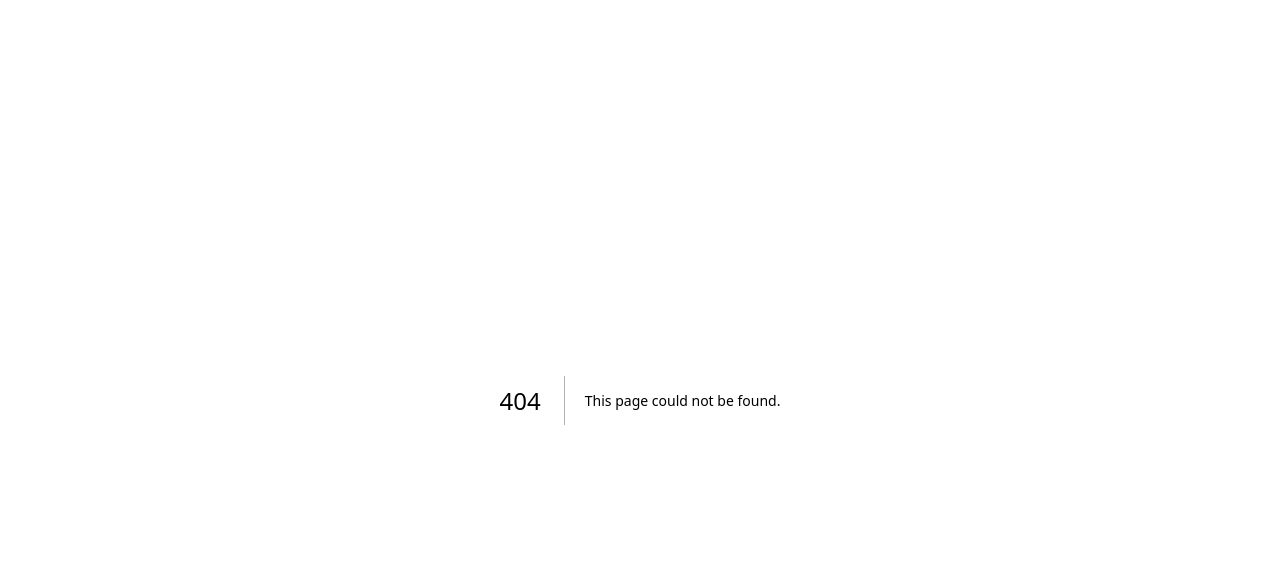
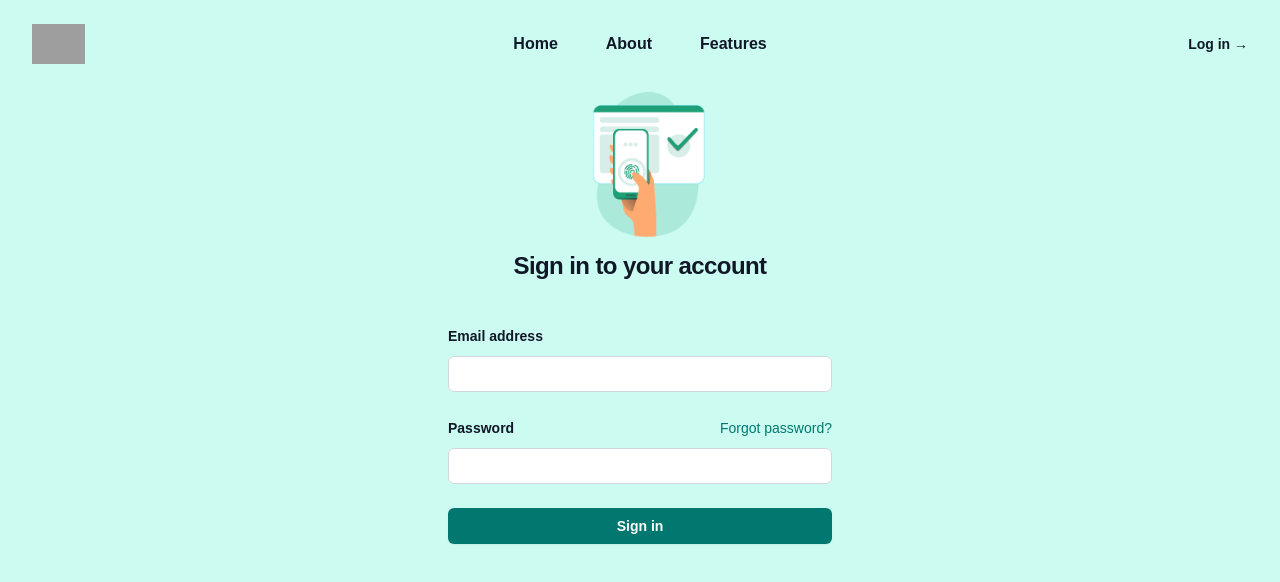
Before and after one commit to Amisha727/expense-tracker-hackhound, a Next.js app: page /login in a window 1280 px wide. Before the commit this address had no page. Shown: the top 582 px of the page. Built offline with nearby package versions, Linux system fonts and the light colour scheme; grey boxes are pictures that could not be loaded.

Commit message:
File structure + Login page

```diff
--- a/app/components/HeroSection.jsx
+++ b/app/components/HeroSection.jsx
@@ -3,18 +3,6 @@ export default function HeroSection(){
     return (
       <div className="bg-teal-100 pt-10">
         <div className="relative isolate px-6 lg:px-8">
-          <div
-            aria-hidden="true"
-            className="absolute inset-x-0 -top-40 -z-10 transform-gpu overflow-hidden blur-3xl sm:-top-80"
-          >
-            <div
-              style={{
-                clipPath:
-                  'polygon(74.1% 44.1%, 100% 61.6%, 97.5% 26.9%, 85.5% 0.1%, 80.7% 2%, 72.5% 32.5%, 60.2% 62.4%, 52.4% 68.1%, 47.5% 58.3%, 45.2% 34.5%, 27.5% 76.7%, 0.1% 64.9%, 17.9% 100%, 27.6% 76.8%, 76.1% 97.7%, 74.1% 44.1%)',
-              }}
-              className="relative left-[calc(50%-11rem)] aspect-1155/678 w-[36.125rem] -translate-x-1/2 rotate-[30deg] bg-linear-to-tr from-[#ff80b5] to-[#9089fc] opacity-50 sm:left-[calc(50%-30rem)] sm:w-[72.1875rem]"
-            />
-          </div>
           <div className="flex mx-auto max-w-5xl py-45 sm:py-48 lg:py-36">
           <img className="hidden md:block w-1/3" src='/savings-76.png' alt="Hero Image" />
 
--- a/app/components/Navbar.jsx
+++ b/app/components/Navbar.jsx
@@ -1,9 +1,9 @@
+'use client'
 import { useState } from 'react'
 import { Dialog, DialogPanel } from '@headlessui/react'
 import { Bars3Icon, XMarkIcon } from '@heroicons/react/24/outline'
-import Link from 'next/link';
 const navigation = [
-    { name: 'Home', href: '#' },
+    { name: 'Home', href: '/' },
     { name: 'About', href: '#' },
     { name: 'Features', href: '#' },
   ]
@@ -35,13 +35,13 @@ return(
       </div>
       <div className="hidden lg:flex lg:gap-x-12">
         {navigation.map((item) => (
-          <a key={item.name} href={item.href} className="text-sm/6 font-semibold text-gray-900">
+          <a key={item.name} href={item.href} className="text-m/6 font-semibold text-gray-900">
             {item.name}
           </a>
         ))}
       </div>
       <div className="hidden lg:flex lg:flex-1 lg:justify-end">
-        <a href="#" className="text-sm/6 font-semibold text-gray-900">
+        <a href="/login" className="text-sm/6 font-semibold text-gray-900">
           Log in <span aria-hidden="true">&rarr;</span>
         </a>
       </div>
@@ -82,7 +82,7 @@ return(
             </div>
             <div className="py-6">
               <a
-                href="#"
+                href="/login"
                 className="-mx-3 block rounded-lg px-3 py-2.5 text-base/7 font-semibold text-gray-900 hover:bg-gray-50"
               >
                 Log in
--- a/app/pages/Login.jsx
+++ b/app/login/page.jsx
@@ -1,14 +1,19 @@
+
+import Navbar from "../components/Navbar";
+
 export default function login() {
     return (
+      <div className="bg-teal-100 pt-10 h-[100vh]">
+      <Navbar />
+        <div className="flex min-h-90vh bg-teal-100 flex-1 flex-col justify-center px-6 py-12 lg:px-8">
 
-        <div className="flex min-h-full flex-1 flex-col justify-center px-6 py-12 lg:px-8">
           <div className="sm:mx-auto sm:w-full sm:max-w-sm">
             <img
-              alt="Your Company"
-              src="https://tailwindcss.com/plus-assets/img/logos/mark.svg?color=indigo&shade=600"
-              className="mx-auto h-10 w-auto"
+              alt="Authentication"
+              src="/authentication-1-91.png"
+              className="mx-auto h-40 w-auto"
             />
-            <h2 className="mt-10 text-center text-2xl/9 font-bold tracking-tight text-gray-900">
+            <h2 className="text-center text-2xl/9 font-bold tracking-tight text-gray-900">
               Sign in to your account
             </h2>
           </div>
@@ -16,7 +21,7 @@ export default function login() {
           <div className="mt-10 sm:mx-auto sm:w-full sm:max-w-sm">
             <form action="#" method="POST" className="space-y-6">
               <div>
-                <label htmlFor="email" className="block text-sm/6 font-medium text-gray-900">
+                <label htmlFor="email" className="block text-sm/6 font-bold text-gray-900">
                   Email address
                 </label>
                 <div className="mt-2">
@@ -33,11 +38,11 @@ export default function login() {
 
               <div>
                 <div className="flex items-center justify-between">
-                  <label htmlFor="password" className="block text-sm/6 font-medium text-gray-900">
+                  <label htmlFor="password" className="block text-sm/6 font-bold text-gray-900">
                     Password
                   </label>
                   <div className="text-sm">
-                    <a href="#" className="font-semibold text-indigo-600 hover:text-indigo-500">
+                    <a href="#" className="font-medium text-teal-700 hover:text-gray-700">
                       Forgot password?
                     </a>
                   </div>
@@ -57,7 +62,7 @@ export default function login() {
               <div>
                 <button
                   type="submit"
-                  className="flex w-full justify-center rounded-md bg-indigo-600 px-3 py-1.5 text-sm/6 font-semibold text-white shadow-xs hover:bg-indigo-500 focus-visible:outline-2 focus-visible:outline-offset-2 focus-visible:outline-indigo-600"
+                  className="flex w-full justify-center rounded-md bg-teal-700 px-3 py-1.5 text-sm/6 font-semibold text-white shadow-xs hover:bg-gray-900 focus-visible:outline-2 focus-visible:outline-offset-2 focus-visible:outline-indigo-600"
                 >
                   Sign in
                 </button>
@@ -67,5 +72,6 @@ export default function login() {
 
           </div>
         </div>
+        </div>
     )
   }
--- a/app/page.js
+++ b/app/page.js
@@ -1,6 +1,13 @@
 'use client'
-import HomePage from "./pages/HomePage";
-
+import HeroSection from "./components/HeroSection";
+import Navbar from "./components/Navbar";
+import About from "./components/About";
 export default function Home() {
-  return <HomePage />;
+  return (
+    <div>
+        <Navbar />
+        <HeroSection />
+        <About />
+    </div>
+    )
 }
--- a/app/pages/HomePage.jsx
+++ /dev/null
@@ -1,12 +0,0 @@
-import HeroSection from "../components/HeroSection";
-import Navbar from "../components/Navbar";
-import About from "../components/About";
-export default function HomePage(){
-  return (
-    <div>
-        <Navbar />
-        <HeroSection />
-        <About />
-    </div>
-    )
-}
```
Also changed, not shown: public/authentication-1-91.png (added).
